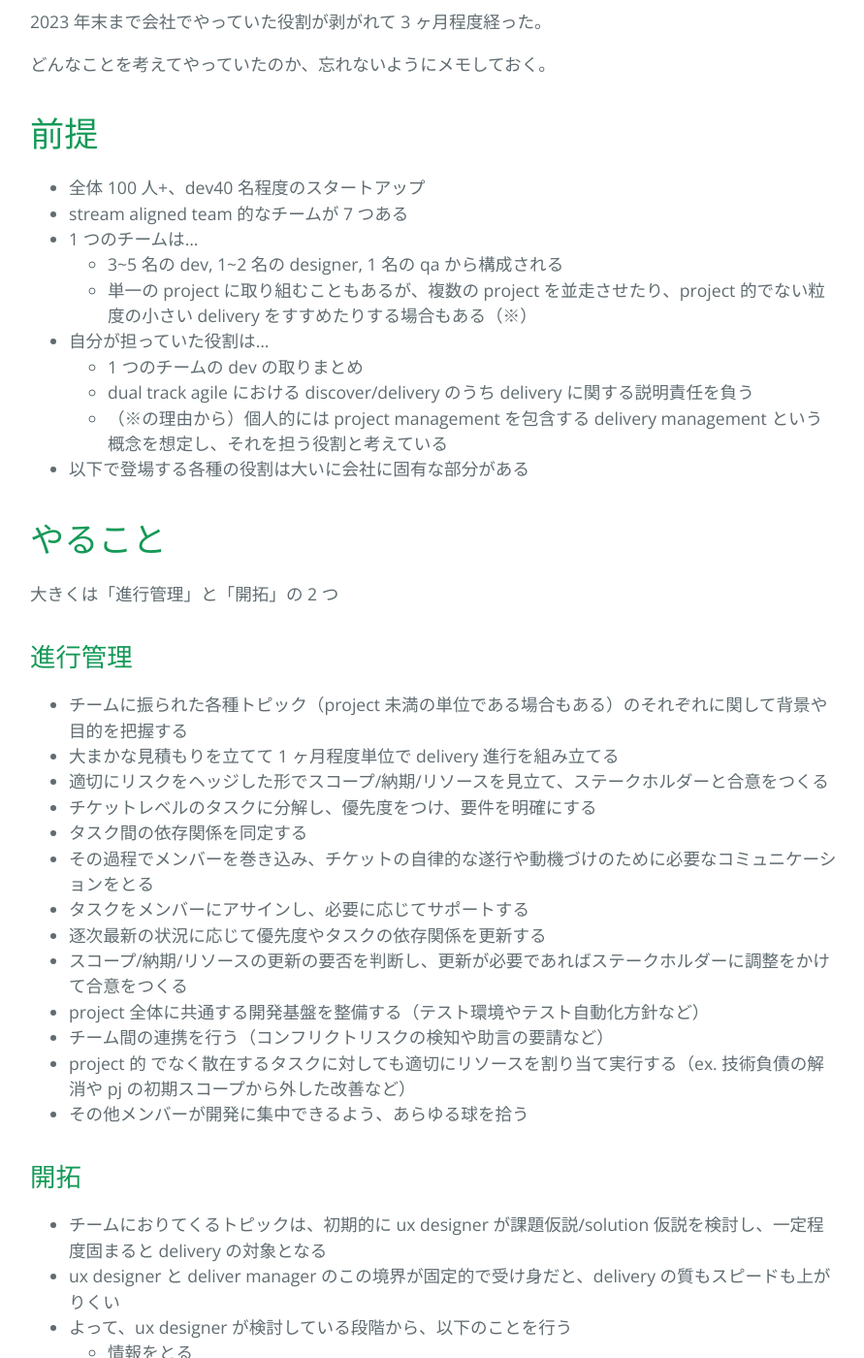
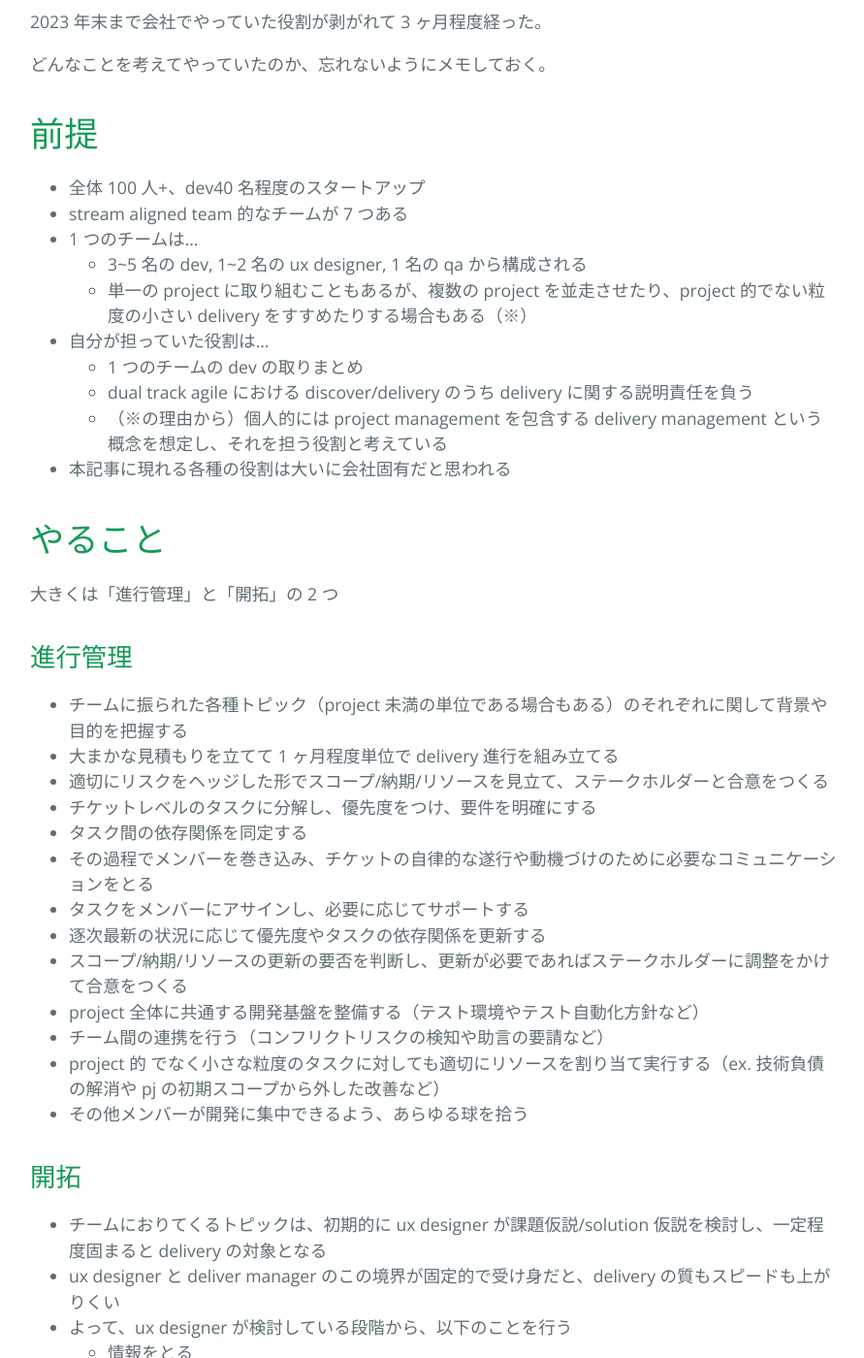
Before and after one commit to k-tokitoh/k-tokitoh.github.io, a Jekyll site: the page built from docs/_posts/2024-03-14-delivery-management.md, in a window 1280 px wide and 1400 px high, scrolled down 389 px. Shown: the whole window at 97% size, without its empty margins (193-1084 px from the left). Built offline with Jekyll 4.4.1, drawn with Linux system fonts in a browser that asks for light colours; some of the changed text lies outside the part shown.

Commit message:
delivery managementを校正

```diff
--- a/docs/_posts/2024-03-14-delivery-management.md
+++ b/docs/_posts/2024-03-14-delivery-management.md
@@ -12,13 +12,13 @@ layout: post
 - 全体 100 人+、dev40 名程度のスタートアップ
 - stream aligned team 的なチームが 7 つある
 - 1 つのチームは...
-  - 3~5 名の dev, 1~2 名の designer, 1 名の qa から構成される
+  - 3~5 名の dev, 1~2 名の ux designer, 1 名の qa から構成される
   - 単一の project に取り組むこともあるが、複数の project を並走させたり、project 的でない粒度の小さい delivery をすすめたりする場合もある（※）
 - 自分が担っていた役割は...
   - 1 つのチームの dev の取りまとめ
   - dual track agile における discover/delivery のうち delivery に関する説明責任を負う
   - （※の理由から）個人的には project management を包含する delivery management という概念を想定し、それを担う役割と考えている
-- 以下で登場する各種の役割は大いに会社に固有な部分がある
+- 本記事に現れる各種の役割は大いに会社固有だと思われる
 
 # やること
 
@@ -37,7 +37,7 @@ layout: post
 - スコープ/納期/リソースの更新の要否を判断し、更新が必要であればステークホルダーに調整をかけて合意をつくる
 - project 全体に共通する開発基盤を整備する（テスト環境やテスト自動化方針など）
 - チーム間の連携を行う（コンフリクトリスクの検知や助言の要請など）
-- project 的 でなく散在するタスクに対しても適切にリソースを割り当て実行する（ex. 技術負債の解消や pj の初期スコープから外した改善など）
+- project 的 でなく小さな粒度のタスクに対しても適切にリソースを割り当て実行する（ex. 技術負債の解消や pj の初期スコープから外した改善など）
 - その他メンバーが開発に集中できるよう、あらゆる球を拾う
 
 ## 開拓
```
Also changed, not shown: other parts of docs/_posts/2024-03-14-delivery-management.md (+1 -1 lines).
